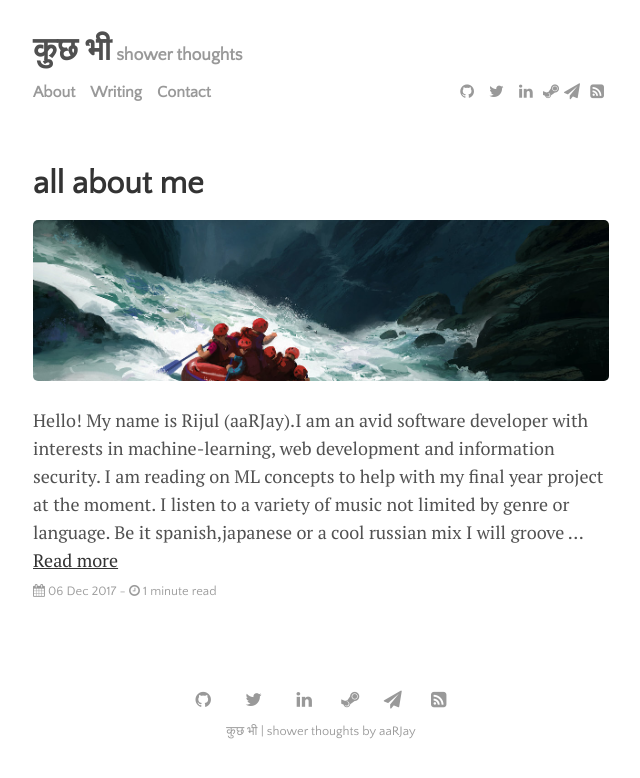
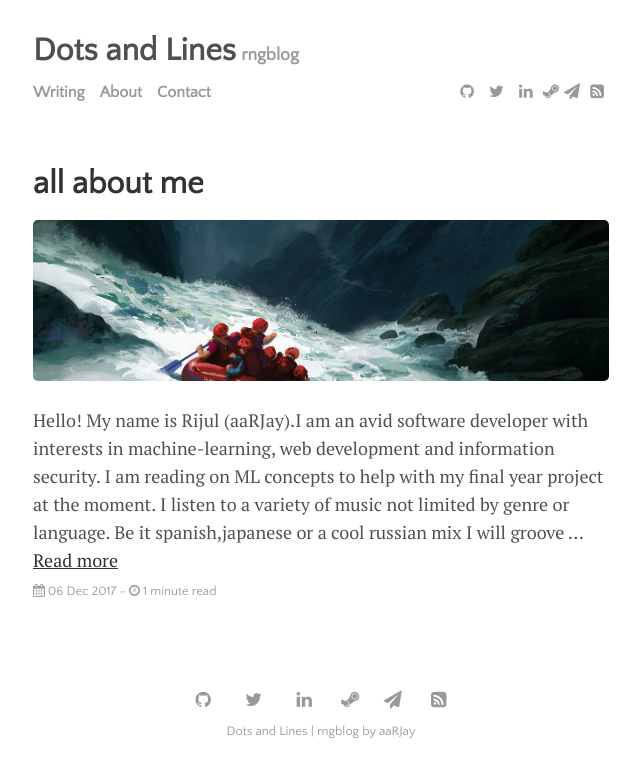
Before and after one commit to aarengee/aarengee.github.io, a Jekyll site: the page built from index.html, in a window 1280 px wide. Shown: the top 778 px of the page, without its empty margins (319-959 px from the left). Built offline with Jekyll 4.4.1, drawn with Linux system fonts in a browser that asks for light colours; nearby versions of some CDN libraries; the list of posts is cut into pages by our own code.

```diff
--- a/_config.yml
+++ b/_config.yml
@@ -20,8 +20,8 @@ permalink:           none
 plugins:             [jekyll-paginate, jekyll-sitemap, jekyll-feed, jekyll-seo-tag]
 
 # Customise atom feed settings (this is where Jekyll-Feed gets configuration information)
-title:		           "कुछ भी "
-description:	       "shower thoughts"
+title:		           "Dots and lines"
+description:	       "rngblog"
 author:                "aarJay"
 
 # RSS 2.0 can be used instead of Atom by uncommenting following two lines
--- a/_data/settings.yml
+++ b/_data/settings.yml
@@ -1,5 +1,5 @@
-title:  कुछ भी
-tagline:  shower thoughts
+title: Dots and Lines
+tagline:  rngblog
 
 # Authors documented under _data
 
@@ -8,8 +8,8 @@ tagline:  shower thoughts
  # comments: false
   #disqus_shortname: 'https-lenpaul-github-io-lagrange'
 menu:
+- {name: 'Writing', path: 'menu', url: 'writing.html'}
 - {name: 'About', path: 'menu', url: 'about.html'}
-- {name: 'Writing', path: 'menu', url: 'writing.html'}
 - {name: 'Contact', path: 'menu', url: 'contact.html'}
 
 # Available social icons are powered by Font Awesome, so you can use any icon that they offer
```
